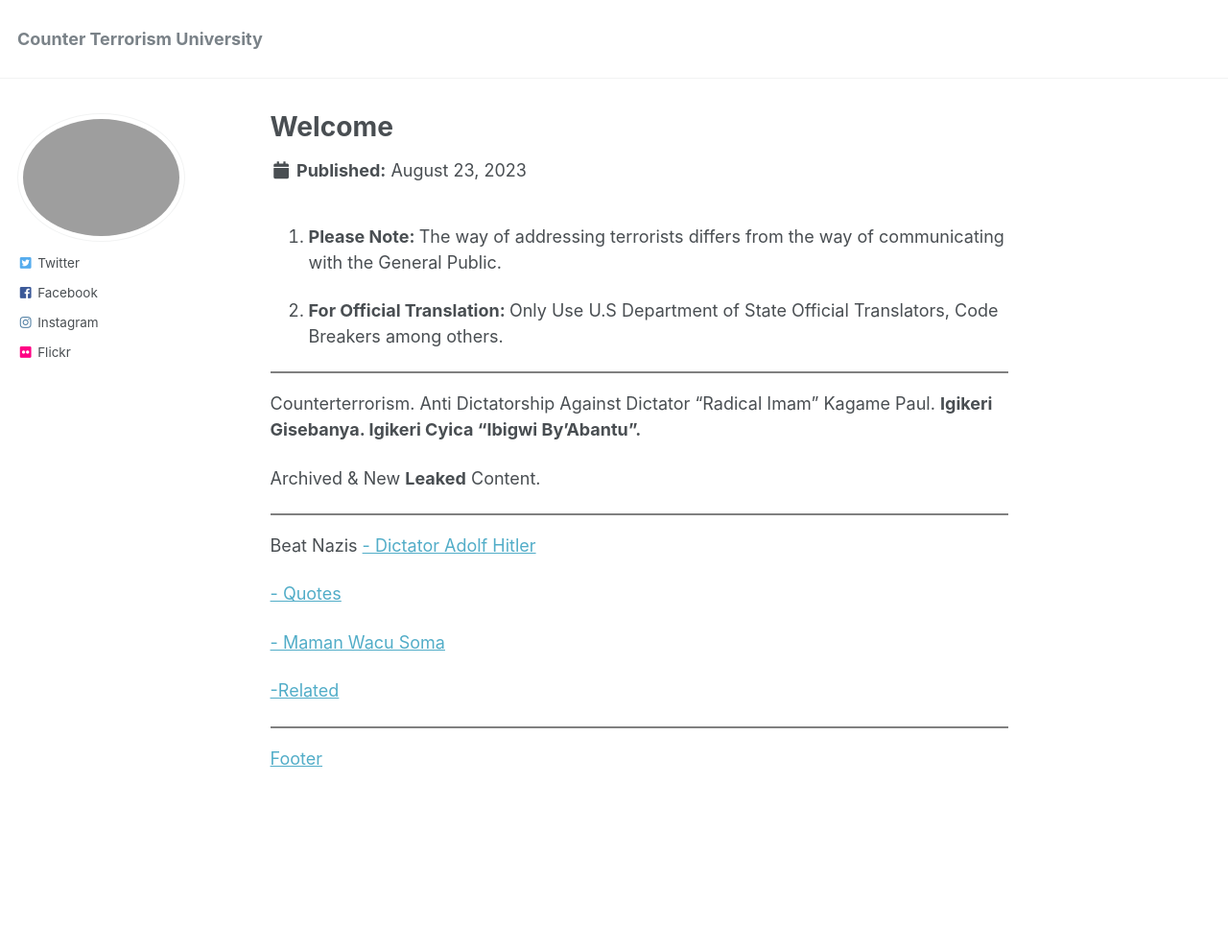
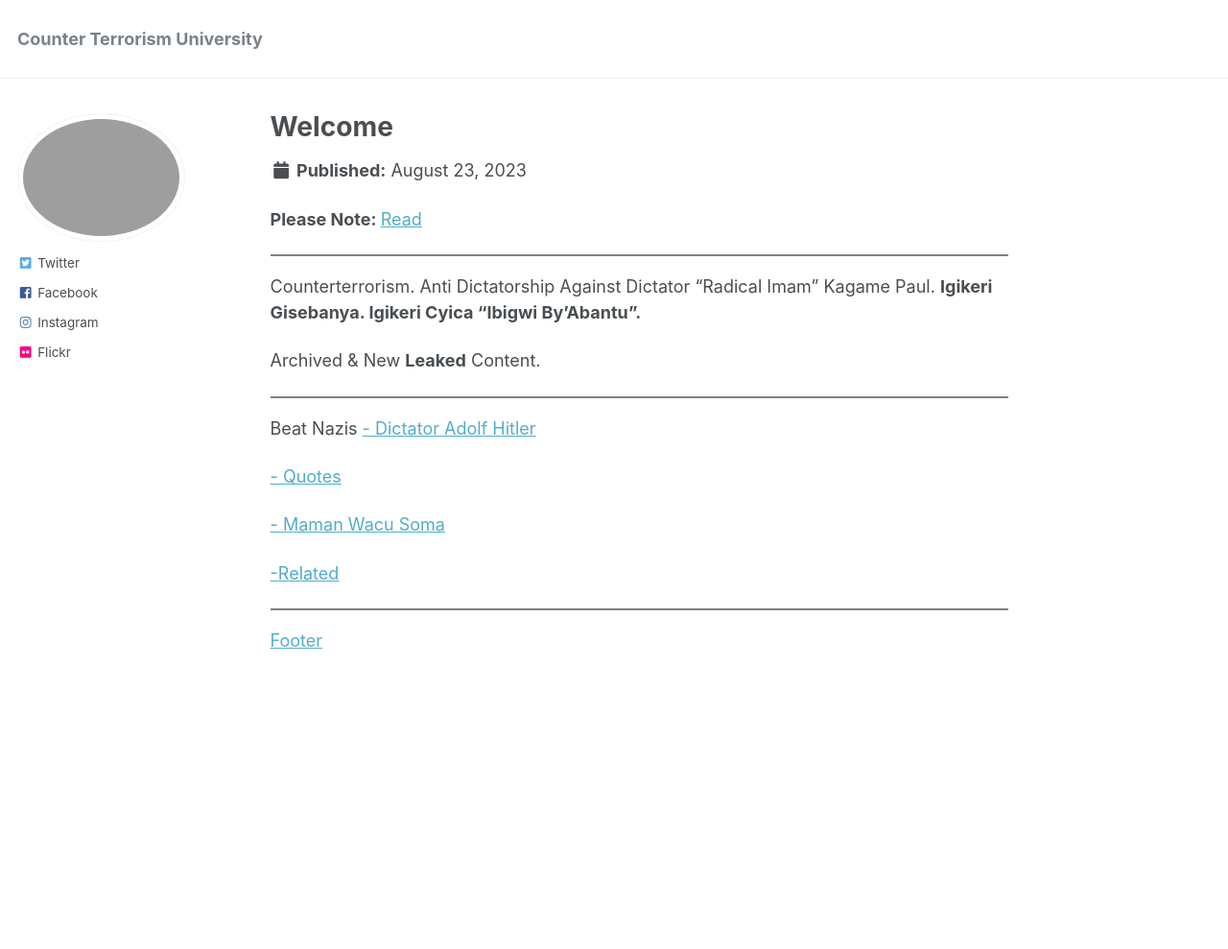
Before and after one commit to phdcsseiden/phdcsseiden.github.io, a Jekyll site: the page built from _pages/Welcome.md, in a window 1280 px wide. Shown: the whole page at 96% size. Built offline with Jekyll 4.4.1, drawn with Linux system fonts in a browser that asks for light colours; after the commit the page ends 900 px from its top, so only the background shows below that.

Commit message:
Update Welcome.md

```diff
--- a/_pages/Welcome.md
+++ b/_pages/Welcome.md
@@ -9,10 +9,7 @@
 
 
 
-1. <b> Please Note: </b> The way of addressing terrorists differs from the way of communicating with the General Public.
-
-
-2. <b> For Official Translation: </b>  Only Use U.S Department of State Official Translators, Code Breakers among others.
+<b> Please Note: </b>  <a href=" https://phdcsseiden.github.io/Please/ ">  Read </a>
 
 
 <hr style="height:2px;border-width:0;color:gray;background-color:gray">
```
